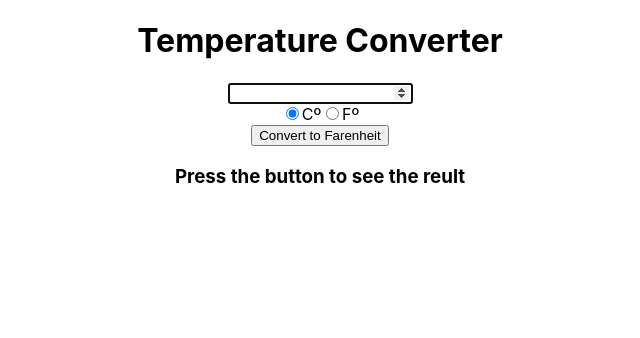
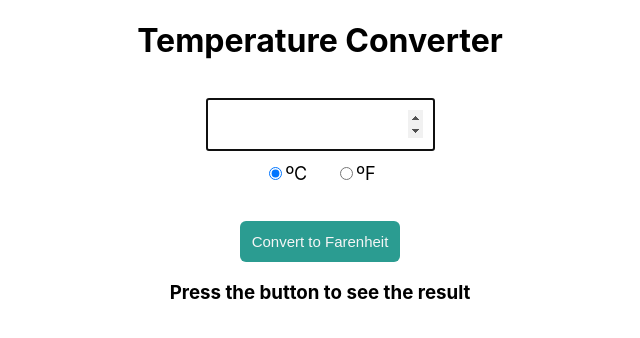
Before and after one commit to SantiagoRobinet/temperature-converter, a React (Create React App) app: page / in a window 1280 px wide. Shown: the top 338 px of the page, without its empty margins (320-960 px from the left). Built offline with nearby package versions, Linux system fonts and the light colour scheme.

Commit message:
add some styles

```diff
--- a/src/components/Converter/Converter.css
+++ b/src/components/Converter/Converter.css
@@ -0,0 +1,46 @@
+.degrees{
+    font-size: 25px;
+    text-align: center;
+    width: 25%;
+    max-width: 205px;
+    padding: 10px;
+    margin-top: 16px;
+}
+
+.radio-button__container{
+    padding: 12px;
+}
+
+.radio-button{
+    font-size: 18px;
+    margin: 14px;
+}
+
+.convert-button{
+    border: none;
+    border-radius: 6px;
+    background-color: rgb(43, 156, 145);
+    transition: 0.8s;
+    padding: 12px;
+    font-size: 15px;
+    color: whitesmoke;
+    font-weight: 300;
+    margin-top: 25px;
+}
+
+.convert-button:hover {
+    background-color: turquoise;
+}
+
+.result__container{
+    padding: 8px;
+    margin-top: 20px;
+}
+
+.result{
+    display: inline;
+    padding: 8px;
+    margin-top: 20px;
+    border: 4px turquoise solid;
+    border-radius: 6px;
+}
--- a/src/components/Converter/converter.jsx
+++ b/src/components/Converter/converter.jsx
@@ -1,5 +1,6 @@
 import React, { useState } from 'react';
-import {handleClick} from '../../utils/functions'
+import {handleClick, checkToogle} from '../../utils/functions'
+import '../Converter/Converter.css'
 
 
 function Converter(){
@@ -8,13 +9,6 @@ const [temperature, setTemperature] = useState('celcius');
 const [degrees, setDegrees] = useState(null);
 const [result, setResult] = useState(null)
 
-function checkToogle(){
-    if(temperature === 'celcius'){
-        return 'Farenheit'
-    } else {
-        return 'Celcius'
-    }
-}
 
 function saveDegrees(e){
     setDegrees(parseFloat(e.target.value))
@@ -22,25 +16,24 @@ function saveDegrees(e){
 
 return (
     <div>
-        <input type="number"  onChange={saveDegrees} autoFocus/>
-        <section>
-            <label>
+        <input className='degrees' type="number" onChange={saveDegrees} autoFocus/>
+        <section className='radio-button__container'>
+            <label className='radio-button'>
                 <input type='radio' value='celcius' checked={temperature === 'celcius'} onChange={() => setTemperature('celcius')}/>
-                Cº
+                ºC
             </label>
-            <label>
+            <label className='radio-button'>
                 <input type='radio' value='farenheit' checked={temperature === 'farenheit'} onChange={() => setTemperature('farenheit')}/>
-                Fº
+                ºF
             </label>
         </section>
-        <button onClick={() => setResult(handleClick(degrees , temperature))}>Convert to {checkToogle()}</button >
+        <button className='convert-button' onClick={() => setResult(handleClick(degrees , temperature))}>Convert to {checkToogle(temperature)}</button >
 
        {result ?
-        <div>
-            <h2>{result}</h2>
-            <h3>{checkToogle()}</h3>
+        <div className='result__container'>
+            <h2 className='result'>{result}</h2>
         </div> :
-        <h3>Press the button to see the reult</h3>
+        <h3>Press the button to see the result</h3>
         }
     </div>
 )
--- a/src/utils/functions.js
+++ b/src/utils/functions.js
@@ -1,24 +1,25 @@
 function celciusToFarenheit(degrees){
+
    const farenheit =  (degrees * 9/5) + 32
 
-   if(isNaN(farenheit)){
+   if(isNaN(farenheit) || !degrees){
     return 'Something went wrong :('
     }else if(farenheit%1 === 0 ){
-    return farenheit;
+    return `${farenheit} ºF`;
     } else {
-    return farenheit.toFixed(2)
+    return `${farenheit.toFixed(2)} ºF`
     }
 }
 
 function farenheitToCelcius(degrees){
     const celcius = (degrees - 32) * 5/9;
 
-    if(isNaN(celcius)){
+    if(isNaN(celcius) || !degrees){
         return 'Something went wrong :('
     }else if(celcius%1 === 0 ){
-        return celcius;
+        return `${celcius} ºC`;
     } else {
-        return celcius.toFixed(2)
+        return `${celcius.toFixed(2)} ºC`
     }
 }
 
@@ -42,5 +43,13 @@ function handleClick(degrees, convertion){
     return finalResult;
 }
 
+function checkToogle(temperature){
+    if(temperature === 'celcius'){
+        return 'Farenheit'
+    } else {
+        return 'Celcius'
+    }
+}
 
-export {handleClick};
+
+export {handleClick, checkToogle};
```
